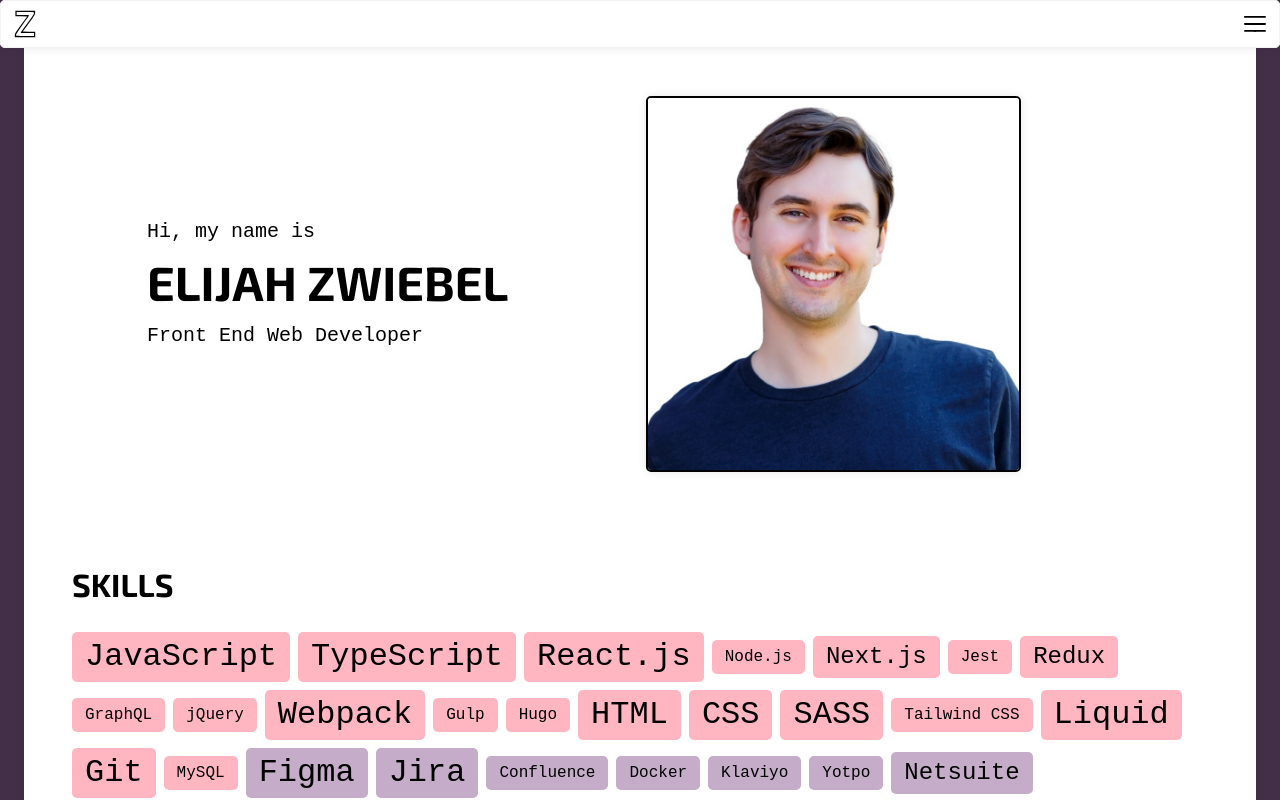
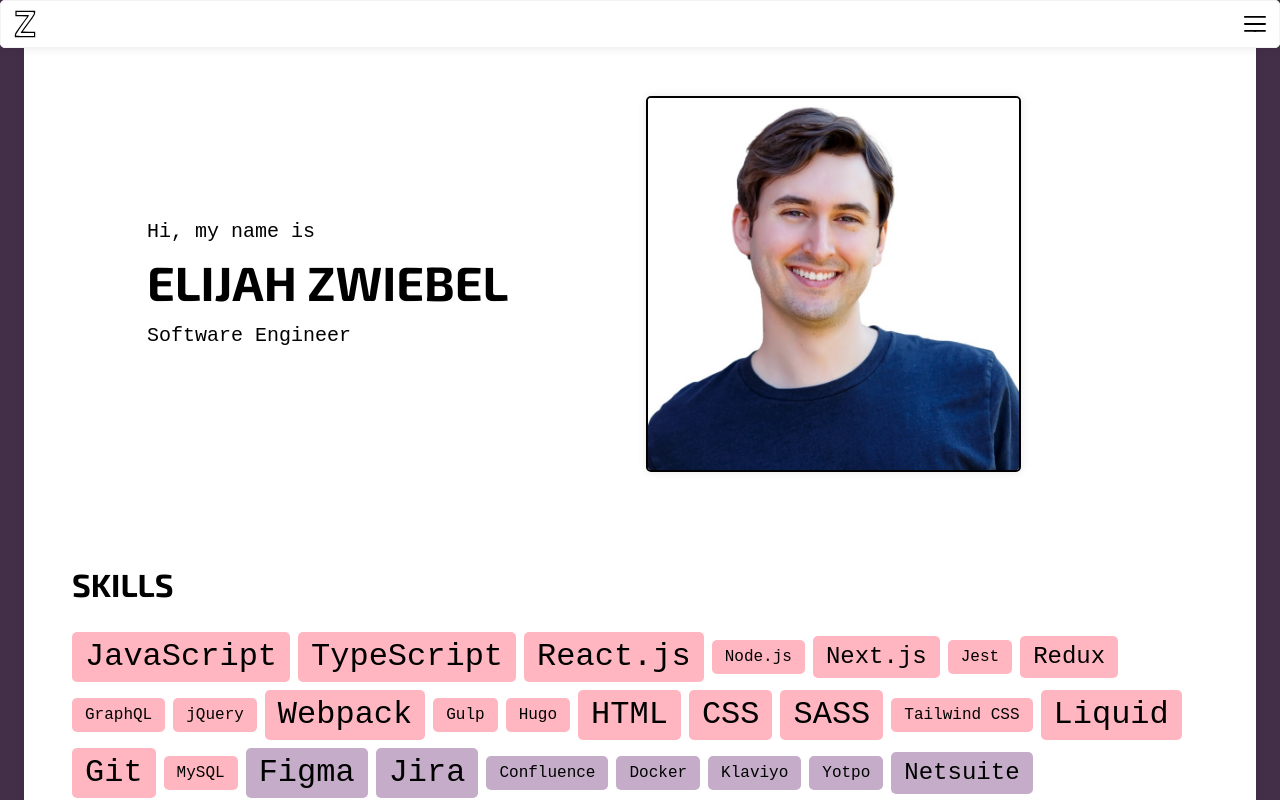
Before and after one commit to elizwiebel/project-portfolio, a Next.js app: page / in a window 1280 px wide. Shown: the top 800 px of the page. Built offline with nearby package versions, Linux system fonts and the light colour scheme.

Commit message:
Update title

```diff
--- a/components/HomePage/HomePage.tsx
+++ b/components/HomePage/HomePage.tsx
@@ -19,7 +19,7 @@ export default function HomePage() {
                     <div>
                         <p className={styles["home-txt"]}>Hi, my name is</p>
                         <h2 className={styles["home-name"]}>Elijah Zwiebel</h2>
-                        <h1 className={styles["home-title"]}>Front End Web Developer</h1>
+                        <h1 className={styles["home-title"]}>Software Engineer</h1>
                     </div>
                 </div>
             </section>
```
